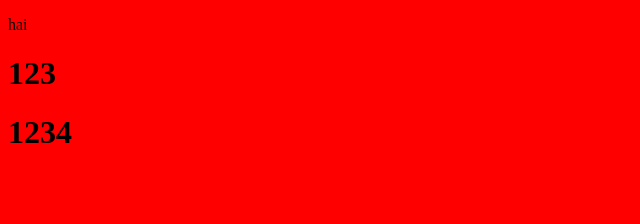
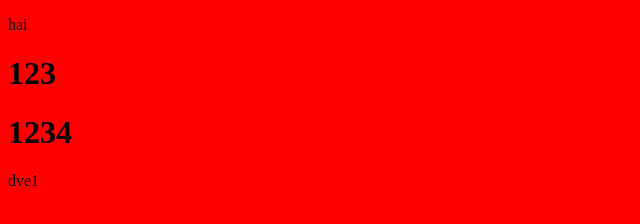
Before and after one commit to xhuixia/gitxhx, a plain HTML site: page index.html in a window 1280 px wide. Shown: the full height of the page, 0-640 px from the left. Drawn offline with Linux system fonts and the light colour scheme.

Commit message:
Update index.html

```diff
--- a/index.html
+++ b/index.html
@@ -11,5 +11,7 @@
     <p>hai</p>
     <h1>123</h1>
     <h1>1234</h1>
+
+    <p>dve1</p>
 </body>
 </html>
```
